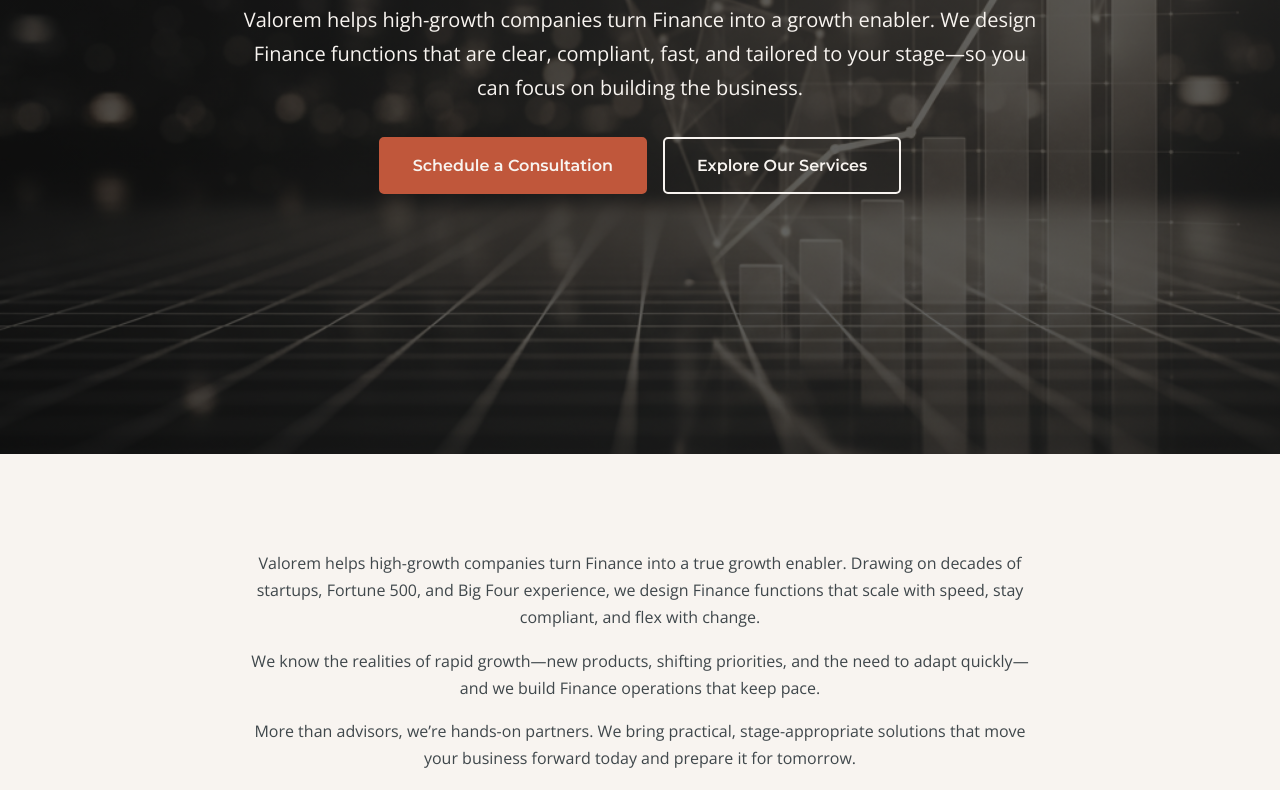
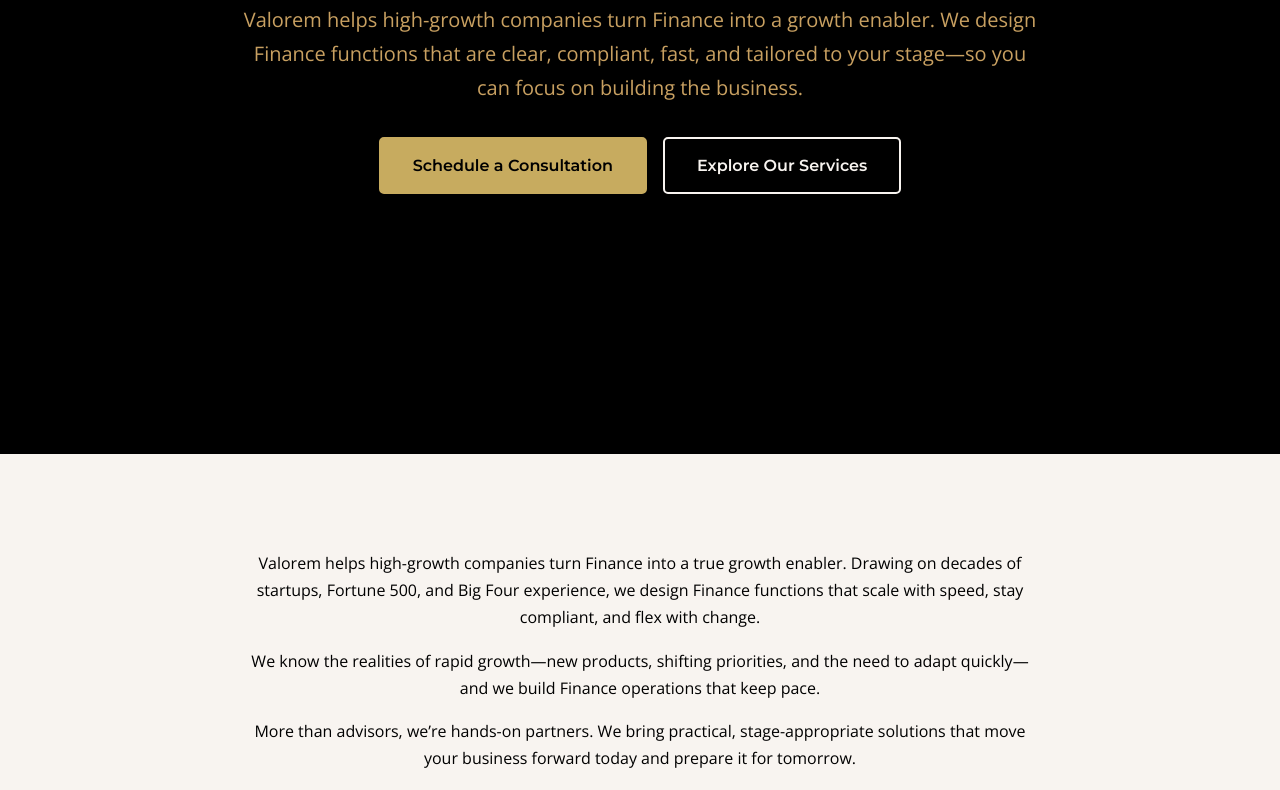
Before and after one commit to mbmacri/valorem-site, a plain HTML site: page index.html in a window 1280 px wide. Shown: the part 346-1136 px from the top of the page. Drawn offline with nearby package versions, Linux system fonts and the light colour scheme.

Commit message:
Logos colors changes

```diff
--- a/css/style.css
+++ b/css/style.css
@@ -4,11 +4,12 @@
 
 /* CSS Variables */
 :root {
-    --color-primary: #C0573B; /* Terracota Profundo */
-    --color-secondary: #8B2C3F; /* Rojo Burdeos */
-    --color-tertiary: #C8A061; /* Gold */
-    --color-neutral-dark: #3F474B; /* Gris Antracita */
+    --color-primary: #C8A061; /* Terracota Profundo */
+    --color-secondary: #C77D5F; /* Rojo Burdeos */
+    --color-tertiary: #c7ab5f; /* Gold */
+    --color-neutral-dark: #000000; /* Gris Antracita */
     --color-neutral-light: #F8F4F0; /* Blanco Roto */
+    --color-neutral-light-gray: #E3E3E3; /* Blanco Roto */
     --font-headings: 'Montserrat', sans-serif;
     --font-body: 'Open Sans', sans-serif;
     --container-width: 1200px;
@@ -98,16 +99,17 @@ section {
 }
 
 .btn-primary {
-    background-color: var(--color-primary);
-    color: var(--color-neutral-light);
-    border-color: var(--color-primary);
+    background-color: var(--color-tertiary);
+    border-color: var(--color-tertiary);
+    color: var(--color-neutral-dark);
 }
 
 .btn-primary:hover {
-    background-color: #a94a30;
-    border-color: #a94a30;
-    color: var(--color-neutral-light);
+    background-color: var(--color-primary);
+    border-color: var(--color-primary);
+    color: var(--color-neutral-dark);
 }
+
 
 .btn-secondary {
     background-color: transparent;
@@ -230,8 +232,9 @@ section {
 /* Hero Section */
 .hero {
     height: 100vh;
-    background: linear-gradient(rgba(0, 0, 0, 0.6), rgba(0, 0, 0, 0.6)), url('../assets/hero_background.png') no-repeat center center/cover;
-    color: var(--color-neutral-light);
+    /* background: linear-gradient(rgba(0, 0, 0, 0.6), rgba(0, 0, 0, 0.6)), url('../assets/hero_background.png') no-repeat center center/cover; */
+    background: var(--color-neutral-dark);
+    color: var(--color-primary);
     display: flex;
     align-items: center;
     justify-content: center;
@@ -240,7 +243,7 @@ section {
 }
 
 .hero-content h1 {
-    color: var(--color-neutral-light);
+    color: var(--color-tertiary);
     margin-bottom: 1rem;
 }
 
@@ -366,7 +369,7 @@ section {
 }
 
 .about-us-content h4 {
-    color: var(--color-primary);
+    color: var(--color-secondary);
     margin-top: 1.5rem;
 }
 
--- a/index.html
+++ b/index.html
@@ -276,7 +276,7 @@
         <div class="container">
             <div class="footer-grid">
                 <div class="footer-col">
-                    <img src="assets/logo_white.png" alt="Valorem Logo" class="logo">
+                    <img src="assets/logo_black.png" alt="Valorem Logo" class="logo">
                 </div>
                 <div class="footer-col">
                     <h4>Services</h4>
```
Also changed, not shown: assets/favicon.png, assets/logo_black.png (added), assets/logo_trans_landed_white.png, assets/logo_white.png.
